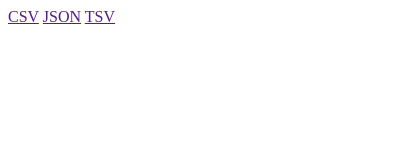
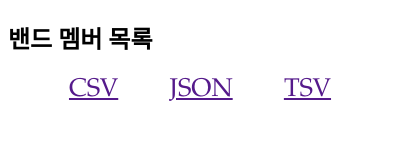
Before and after one commit to fallroot/chrome-band-member-exporter, a browser extension: page popup.html in a window 400 px wide. Drawn offline with Linux system fonts and the light colour scheme.

Commit message:
Apply simple style

```diff
--- a/popup.html
+++ b/popup.html
@@ -2,14 +2,28 @@
 <html>
 <head>
   <meta charset="utf-8">
-  <title>document</title>
+  <title>밴드 멤버 목록 내보내기</title>
+  <style>
+    div {
+      display: flex;
+      justify-content: center;
+    }
+    a {
+      font-family: Palatino, "Times New Roman", Georgia, serif;
+      font-size: 1.6em;
+      margin: 0 1em;
+    }
+  </style>
 </head>
 <body>
-  <div>
-    <a download="members.csv" href data-type="text/csv">CSV</a>
-    <a download="members.json" href data-type="application/json">JSON</a>
-    <a download="members.tsv" href data-type="text/tab-separated-values">TSV</a>
-  </div>
+  <section>
+    <h1>밴드 멤버 목록</h1>
+    <div>
+      <a download="members.csv" href data-type="text/csv">CSV</a>
+      <a download="members.json" href data-type="application/json">JSON</a>
+      <a download="members.tsv" href data-type="text/tab-separated-values">TSV</a>
+    </div>
+  </section>
   <script src="popup.js"></script>
 </body>
 </html>
```
